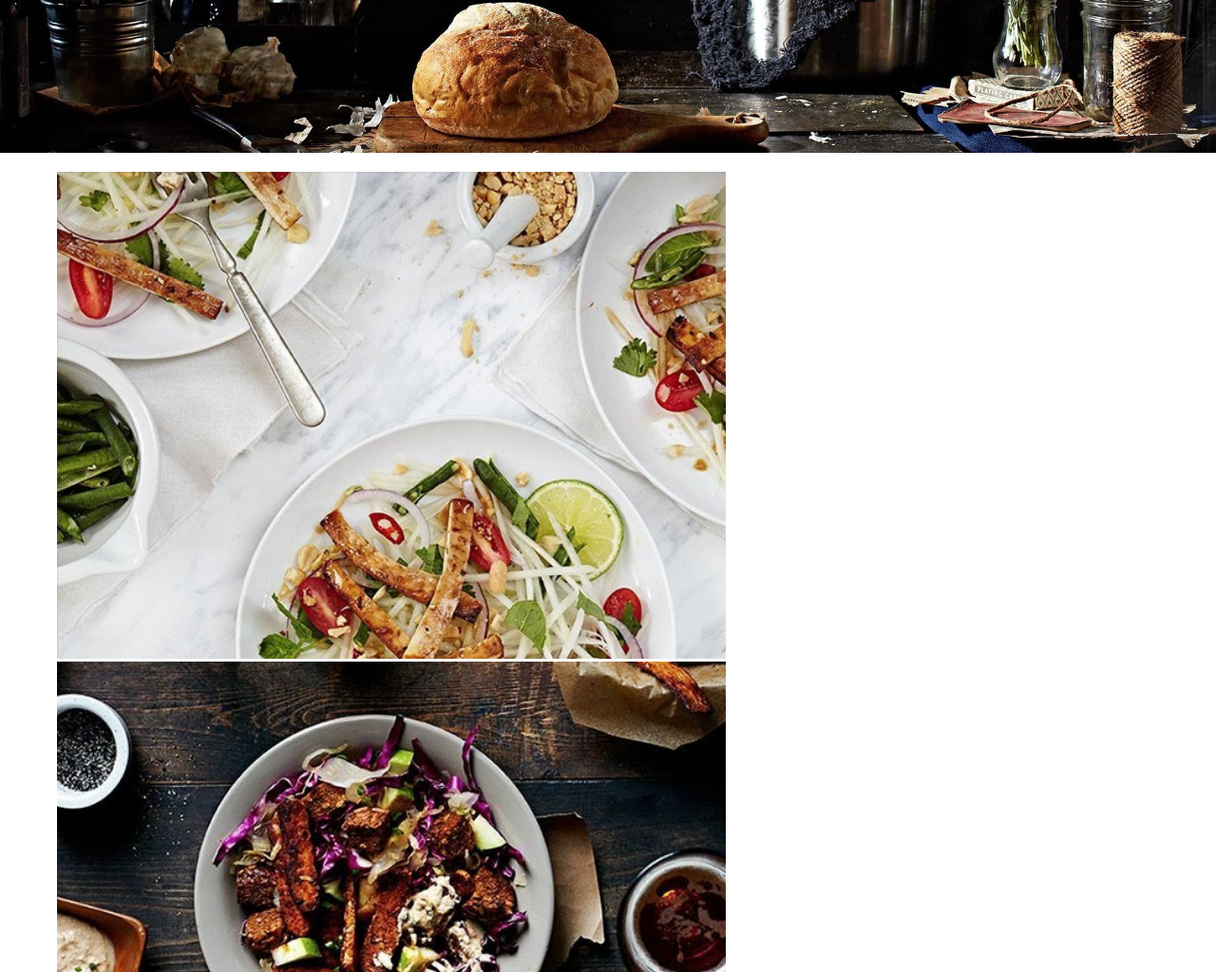
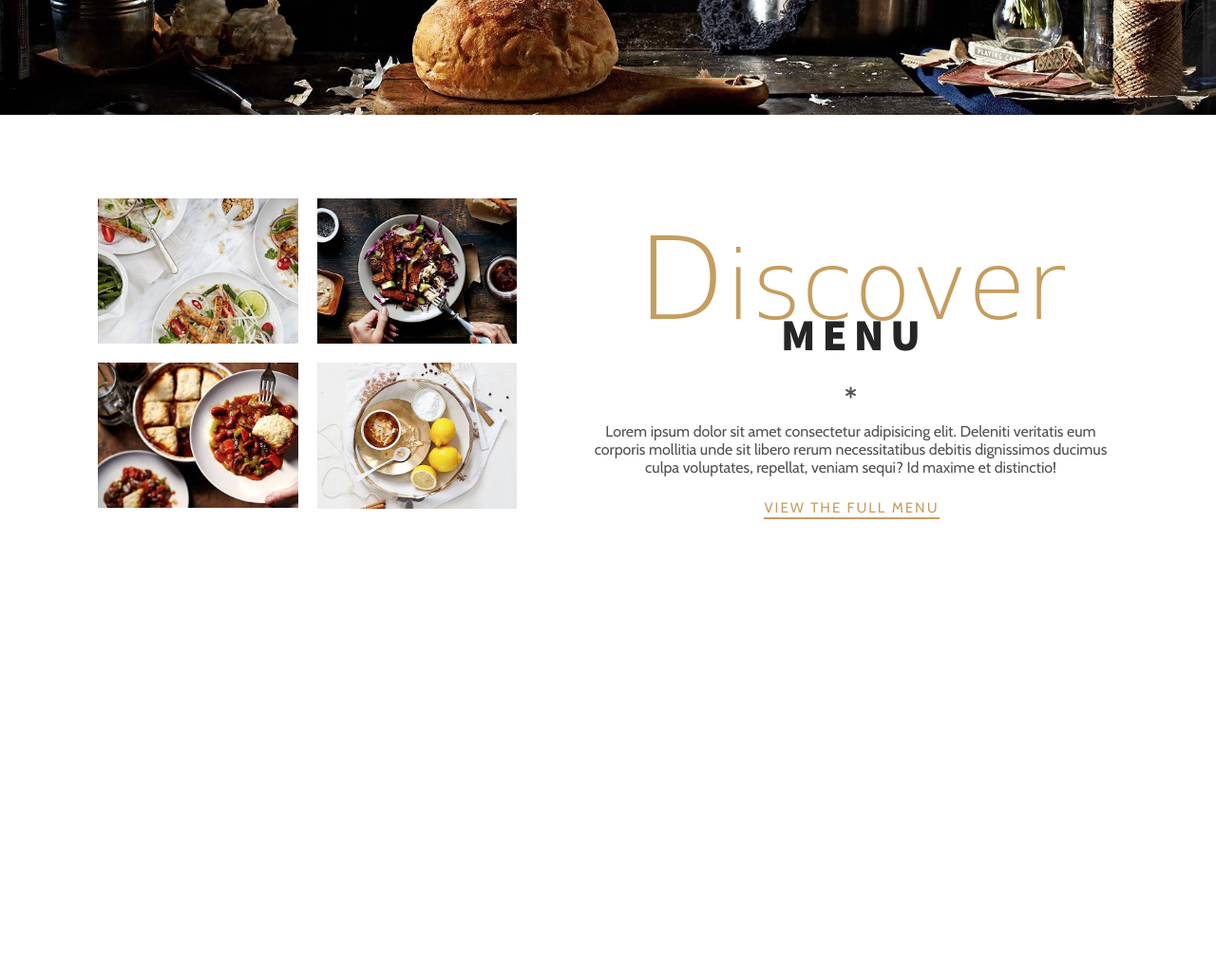
Before and after one commit to SardarLT/rosa-site, a plain HTML site: page index.html in a window 1280 px wide. Shown: the part 1776-2800 px from the top of the page at 95% size. After the commit the page ends 2399 px from the top, so only its background shows below. Drawn offline with nearby package versions, Linux system fonts and the light colour scheme; a web font is replaced by a local one.

Commit message:
fixed navbar

```diff
--- a/index.html
+++ b/index.html
@@ -101,10 +101,10 @@
         </div>
     </section>
 
-    <div class="menu">
+    <section class="menu">
         <div class="container">
             <div class="wrapper">
-                <div class="image-group">
+                <div class="image-group padding-right">
                     <img src="img/menu-group-1.jpg" alt="">
                     <img src="img/menu-group-2.jpg" alt="">
                     <img src="img/menu-group-3.jpg" alt="">
@@ -128,7 +128,7 @@
                 </div>
             </div>
         </div>
-    </div>
+    </section>
 
     <script src="main.js"></script>
 </body>
--- a/sass/_base.scss
+++ b/sass/_base.scss
@@ -22,7 +22,7 @@ body {
     width: 100;
     max-width: 120rem;
     margin: 0 auto;
-    padding: 2rem;
+    padding: 0 2.4rem;
 }
 
 a {
@@ -40,8 +40,9 @@ img {
 
 section {
     padding: 7.9rem;
+    overflow: hidden;
 }
 
 .padding-right {
-    padding-right: 7.9rem;
+    padding-right: 7rem;
 }
--- a/sass/_layout.scss
+++ b/sass/_layout.scss
@@ -1,5 +1,7 @@
 .header-flex {
+    height: 7.2rem;
     display: flex;
+    align-items: center;
     justify-content: space-between;
 }
 
@@ -236,6 +238,7 @@
     content: '';
     width: 100%;
     height: 2px;
+    left: 0;
     position: absolute;
     bottom: -3px;
     background-color: $secondary-font-color;
@@ -268,3 +271,18 @@
     display: flex;
     align-items: center;
 }
+
+.image-group {
+    display: grid;
+    grid-template-columns: repeat(2, 1fr);
+    grid-gap: 2rem;
+}
+
+.menu__info {
+    padding-top: 3rem;
+    text-align: center;
+
+    p {
+        margin-bottom: 2.4rem;
+    }
+}
```
Also changed, not shown: css/main.css, 1 other file.
